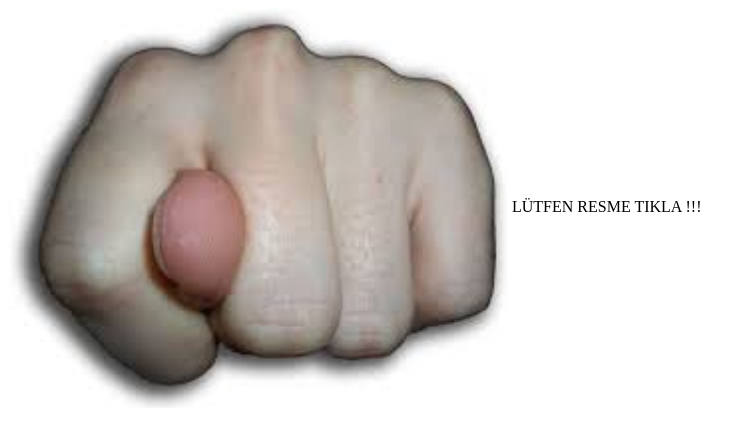
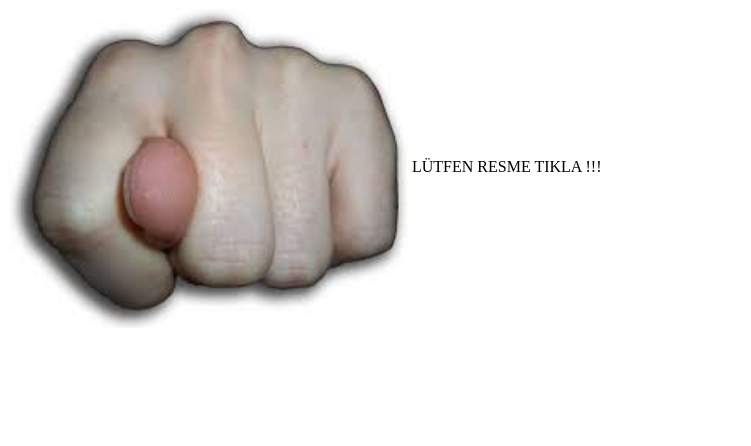
Before and after one commit to serkanvarisli/ibo, a plain HTML site: page index.html in a window 1280 px wide. Shown: the whole page, without its empty margins (0-751 px from the left). Drawn offline with Linux system fonts and the light colour scheme.

Commit message:
Update index.html

```diff
--- a/index.html
+++ b/index.html
@@ -7,7 +7,7 @@
     <title>Document</title>
 </head>
 <body>
-    <a href="foto.html"><input type="image" src="indir.jpeg" value="submit" width="500" alt=resim align="center"></a>
+    <a href="foto.html"><input type="image" src="indir.jpeg" value="submit" width="400" alt=resim align="center"></a>
     LÜTFEN RESME TIKLA !!!
 </body>
 </html>
```
